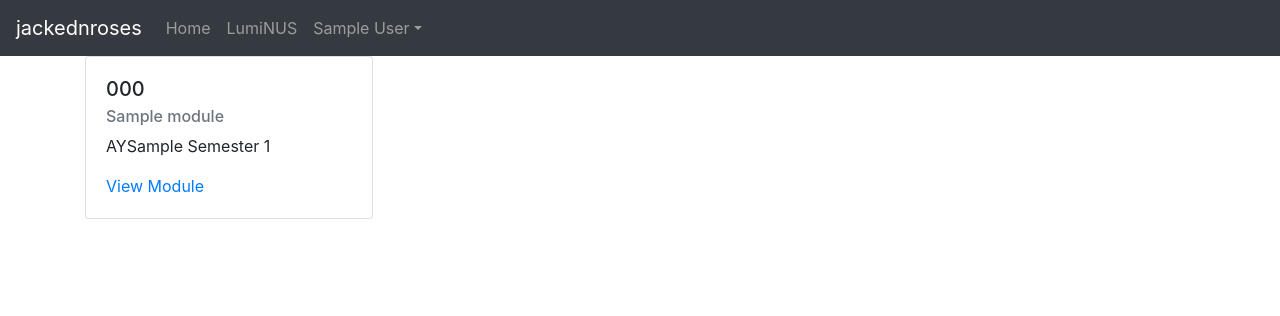
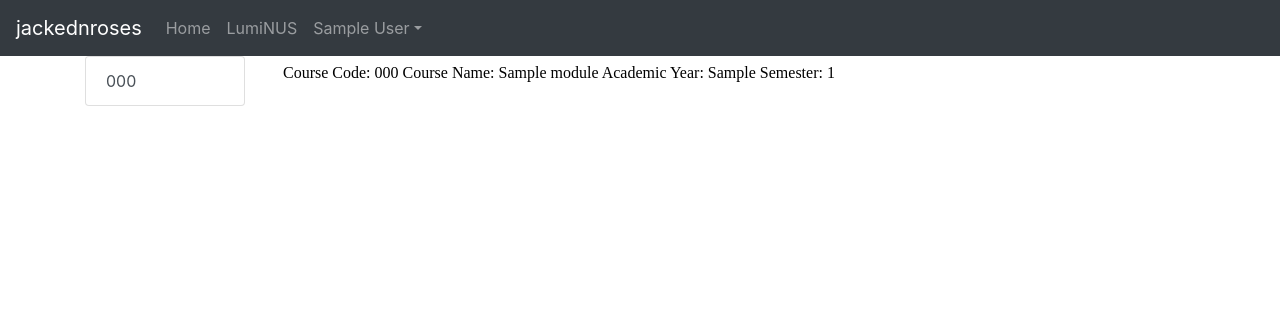
Before and after one commit to deyixtan/jackednroses, a Flask app: page /luminus/ in a window 1280 px wide. Shown: the top 316 px of the page. Run offline with Flask 2, Linux system fonts and the light colour scheme; a user stored in the database is signed in; tables that the repository leaves empty hold one stand-in row (values such as "Sample post"); some libraries are stand-ins or nearby versions.

Commit message:
Updated luminus index page
- modified module cards into list
- iframed specific module details

```diff
--- a/webapp/luminus/views.py
+++ b/webapp/luminus/views.py
@@ -8,16 +8,20 @@ from webapp.models import Module, Enrolled, User
 from wtforms import ValidationError
 import os
 
-@luminus.route("/")
+@luminus.route("/", defaults={"module_index": 0})
+@luminus.route("/<int:module_index>")
 @login_required
-def index():
+def index(module_index):
     #Gets the NUSNET ID of the current user
     user = User.query.filter_by(id=current_user.get_id()).first()
     enrolled = Enrolled.query.filter_by(user = user).all()
     module_list = []
     for mod in enrolled:
         module_list.append(Module.query.filter_by(id = mod.module_id).first())
-    return render_template("luminus/index.html", module_list=module_list)
+
+    iframe = url_for('luminus.view_module', code=module_list[module_index].code)
+
+    return render_template("luminus/index.html", module_list=module_list, iframe=iframe)
 
 @luminus.route("/view_module/<code>")
 @login_required
--- a/webapp/templates/luminus/index.html
+++ b/webapp/templates/luminus/index.html
@@ -6,19 +6,17 @@
 
 {% block content %}
     <div class="row">
-        {% for module in module_list %}
-            <div class="col col-sm-4">
-                <ul class="list-group"></ul>
-                    <div class="card" style="width: 18rem;">
-                        <div class="card-body">
-                            <h5 class="card-title">{{module.code}}</h5>
-                            <h6 class="card-subtitle mb-2 text-muted">{{module.name}}</h6>
-                            <p class="card-text">AY{{module.academic_year}} Semester {{module.semester}}</p>
-                            <a href="{{url_for('luminus.view_module', code=module.code)}}" class="card-link">View Module</a>
-                        </div>
-                    </div>
-                </ul>
-            </div>
-        {% endfor %}
+        <div class="col-md-2">
+            <ul class="list-group">
+                {% for module in module_list %}
+                    <a href="{{ url_for('luminus.index', module_index=loop.index-1) }}" class="list-group-item list-group-item-action">
+                        {{ module.code }}
+                    </a>
+                {% endfor %}
+            </ul>
+        </div>
+        <div class="col-md-10">
+            <iframe frameborder='0' noresize='noresize' style='position: absolute; background: transparent; width: 100%; height:100%;' src="{{ iframe }}" frameborder="0"></iframe>
+        </div>
     </div>
 {% endblock %}
--- a/webapp/templates/luminus/view_module.html
+++ b/webapp/templates/luminus/view_module.html
@@ -1,14 +1,6 @@
-{% extends "base.html" %}
-
-{% block title %}
-    <title>{{code}} {{name}}</title>
-{% endblock %}
-
-{% block content %}
 <div>
     <span>Course Code: {{code}}</span>
     <span>Course Name: {{name}}</span>
     <span>Academic Year: {{academic_year}}</span>
     <span>Semester: {{semester}}</span>
 </div>
-{% endblock %}
```
Lines whose indentation alone changed are shown as unchanged.
